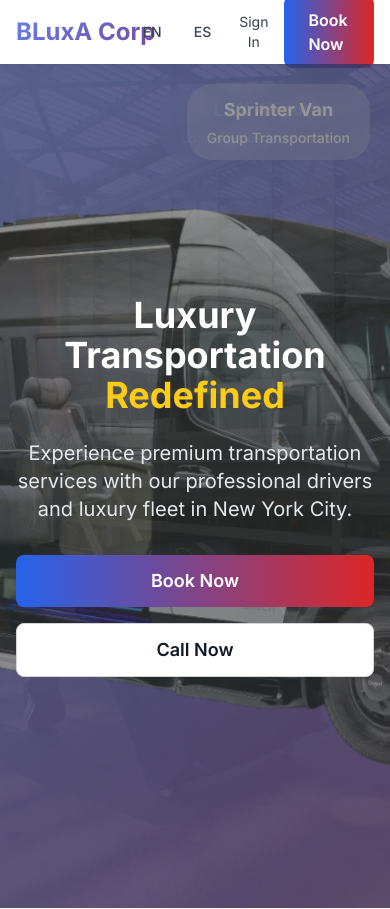
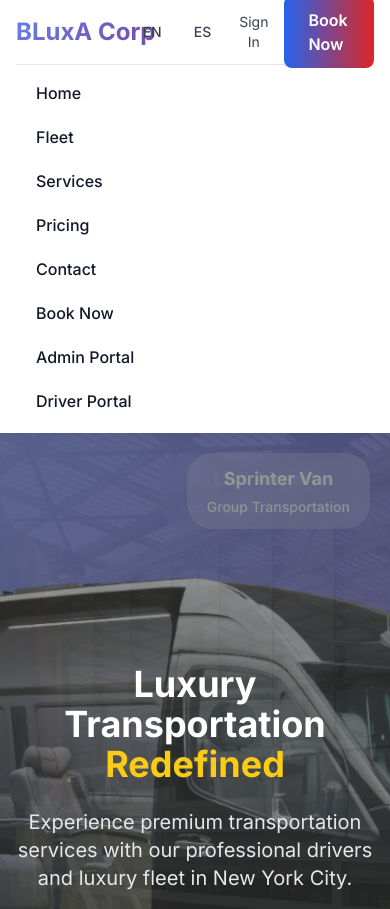
Before and after one commit to jbello3761-sys/-bluxa-corp-nextjs, a Next.js app: page / in a window 390 px wide. Shown: the top 909 px of the page. Built offline with nearby package versions, Linux system fonts and the light colour scheme; no server answers.

Commit message:
Add admin and driver portal links to navigation + mobile menu

```diff
--- a/src/components/auth/AuthHeader.tsx
+++ b/src/components/auth/AuthHeader.tsx
@@ -43,6 +43,15 @@ export function AuthHeader() {
                     </a>
                     <a href="/contact" className="text-gray-900 hover:text-blue-600 px-3 py-2 rounded-md text-sm font-medium transition duration-300">
                       Contact
+                    </a>
+                    <a href="/book" className="text-gray-900 hover:text-blue-600 px-3 py-2 rounded-md text-sm font-medium transition duration-300">
+                      Book Now
+                    </a>
+                    <a href="/admin" className="text-gray-900 hover:text-blue-600 px-3 py-2 rounded-md text-sm font-medium transition duration-300">
+                      Admin
+                    </a>
+                    <a href="/driver" className="text-gray-900 hover:text-blue-600 px-3 py-2 rounded-md text-sm font-medium transition duration-300">
+                      Driver
                     </a>
                   </div>
                 </div>
@@ -91,6 +100,20 @@ export function AuthHeader() {
                 )}
               </div>
             </div>
+
+            {/* Mobile menu */}
+            <div className="md:hidden">
+              <div className="px-2 pt-2 pb-3 space-y-1 sm:px-3 bg-white border-t">
+                <a href="/" className="text-gray-900 hover:text-blue-600 block px-3 py-2 rounded-md text-base font-medium">Home</a>
+                <a href="/fleet" className="text-gray-900 hover:text-blue-600 block px-3 py-2 rounded-md text-base font-medium">Fleet</a>
+                <a href="/services" className="text-gray-900 hover:text-blue-600 block px-3 py-2 rounded-md text-base font-medium">Services</a>
+                <a href="/pricing" className="text-gray-900 hover:text-blue-600 block px-3 py-2 rounded-md text-base font-medium">Pricing</a>
+                <a href="/contact" className="text-gray-900 hover:text-blue-600 block px-3 py-2 rounded-md text-base font-medium">Contact</a>
+                <a href="/book" className="text-gray-900 hover:text-blue-600 block px-3 py-2 rounded-md text-base font-medium">Book Now</a>
+                <a href="/admin" className="text-gray-900 hover:text-blue-600 block px-3 py-2 rounded-md text-base font-medium">Admin Portal</a>
+                <a href="/driver" className="text-gray-900 hover:text-blue-600 block px-3 py-2 rounded-md text-base font-medium">Driver Portal</a>
+              </div>
+            </div>
           </nav>
         </header>
       )}
```
